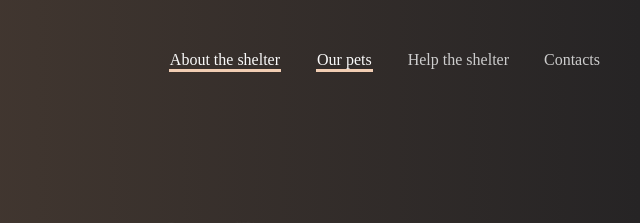
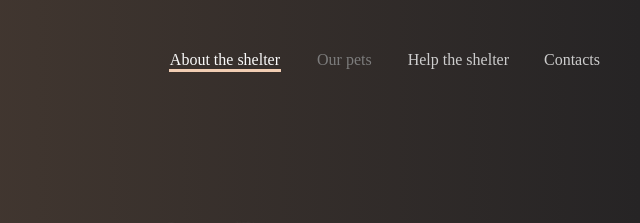
Before and after one commit to koftheast/koftheast-JSFEPRESCHOOL2024Q2, a plain HTML site: page shelter/index.html in a window 1280 px wide. In both pictures the pointer is over the link "Our pets". Shown: the top 223 px of the page, 640-1280 px from the left. Drawn offline with Linux system fonts and the light colour scheme.

Commit message:
fix: add interactive for navbar

```diff
--- a/shelter/index.html
+++ b/shelter/index.html
@@ -21,9 +21,9 @@
                 <nav class="navbar">
                     <ul>
                         <li><span class="underline"><a href="">About the shelter</a></span></li>
-                        <li><span><a href="pets.html" target="_self">Our pets</a></span></li>
-                        <li><span><a href="#help">Help the shelter</a></span></li>
-                        <li><span><a href="#footer">Contacts</a></span></li>
+                        <li><span><a href="pets.html" target="_self" class="interactive-menu">Our pets</a></span></li>
+                        <li><span><a href="#help" class="interactive-menu">Help the shelter</a></span></li>
+                        <li><span><a href="#footer" class="interactive-menu">Contacts</a></span></li>
                     </ul>
                 </nav>
                 <div class="burger">
--- a/shelter/style.css
+++ b/shelter/style.css
@@ -74,16 +74,16 @@ ul li a:hover {
     border-bottom: 3px solid #F1CDB3;
 }
 
-ul li a.pets-page:hover {
-    color: #545454;
-    padding: 1px;
-    border-bottom: 3px solid #F1CDB3;
+ul li a.pets-page:hover,
+.interactive-menu:hover {
+    cursor: pointer;
+    color:  #7c7c7c;
+    border-bottom: none;
 }
 
 .burger {
     display: none;
 }
-
 
 /* our pets page header*/
 
```
Also changed, not shown: shelter/pets.html (+2 -2 lines).
